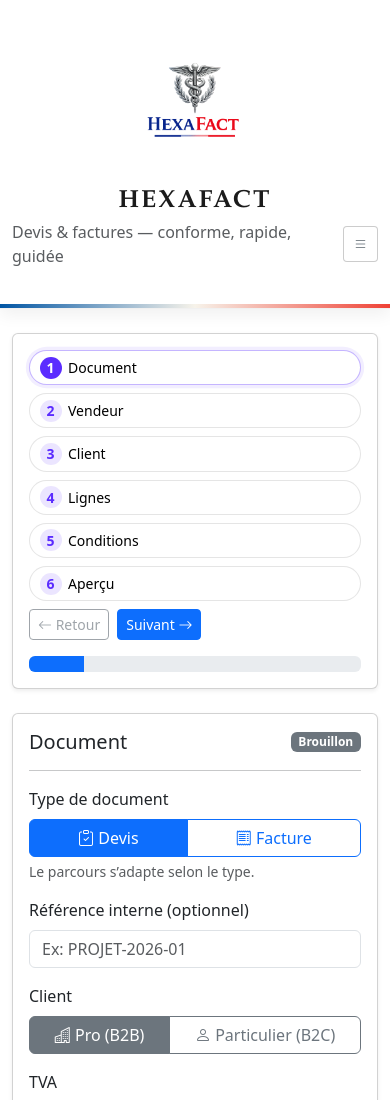
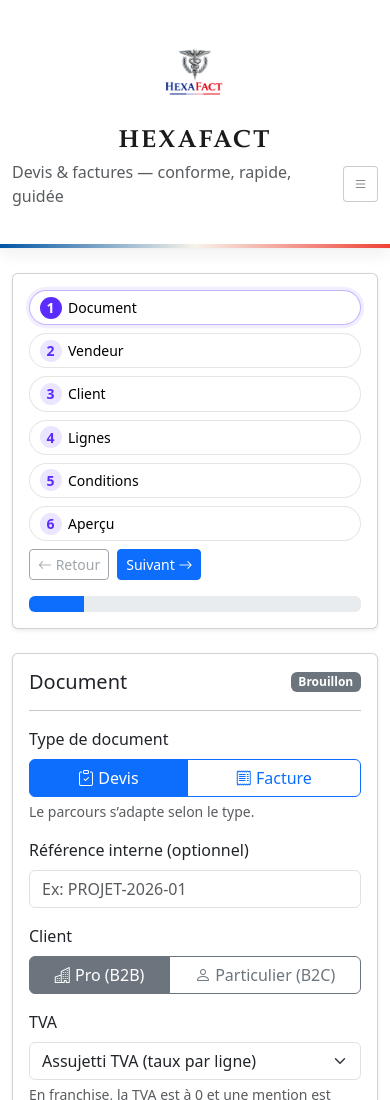
Before and after one commit to DjennadRany/factureDevis, a plain HTML site: page index.html in a window 390 px wide. Shown: the top 1100 px of the page. Drawn offline with nearby package versions, Linux system fonts and the light colour scheme.

Commit message:
Adjust logo size to 25%

```diff
--- a/CSS/style.css
+++ b/CSS/style.css
@@ -19,8 +19,8 @@
 }
 
 .brand-logo{
-  height: 86px;
-  width: auto;
+  height: auto;
+  width: 25%;
   object-fit: contain;
   filter: saturate(0.9);
 }
@@ -81,7 +81,7 @@
     align-items: center;
   }
   .brand-logo{
-    width: 68%;
+    width: 25%;
     max-width: 240px;
     min-width: 150px;
     height: auto;
```
